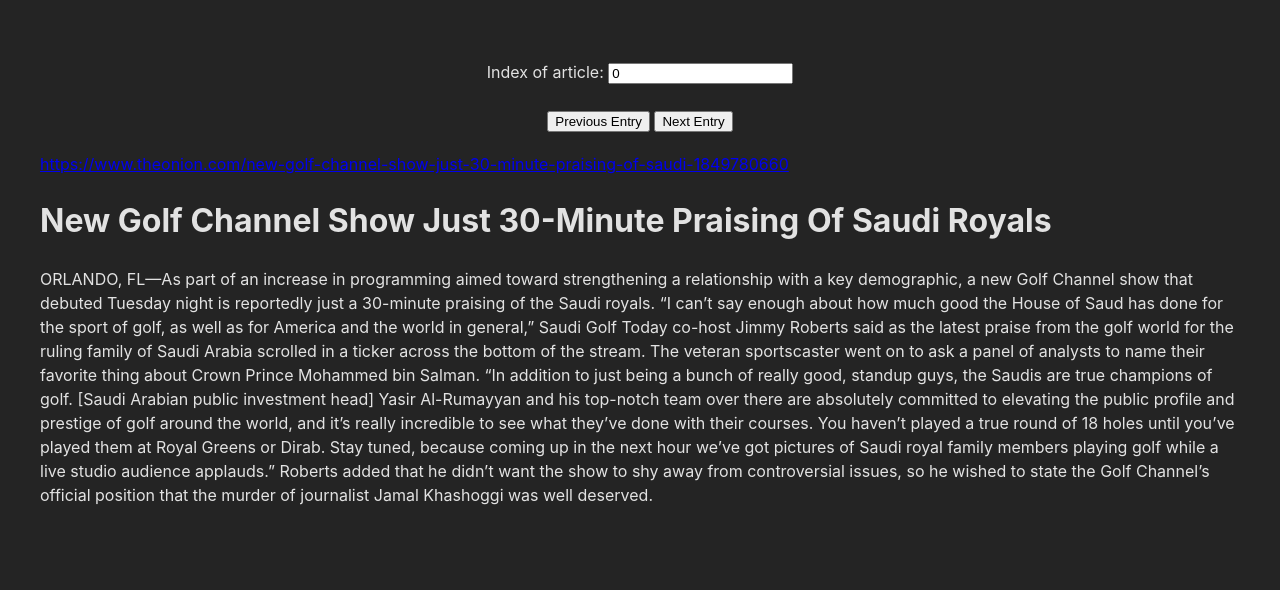
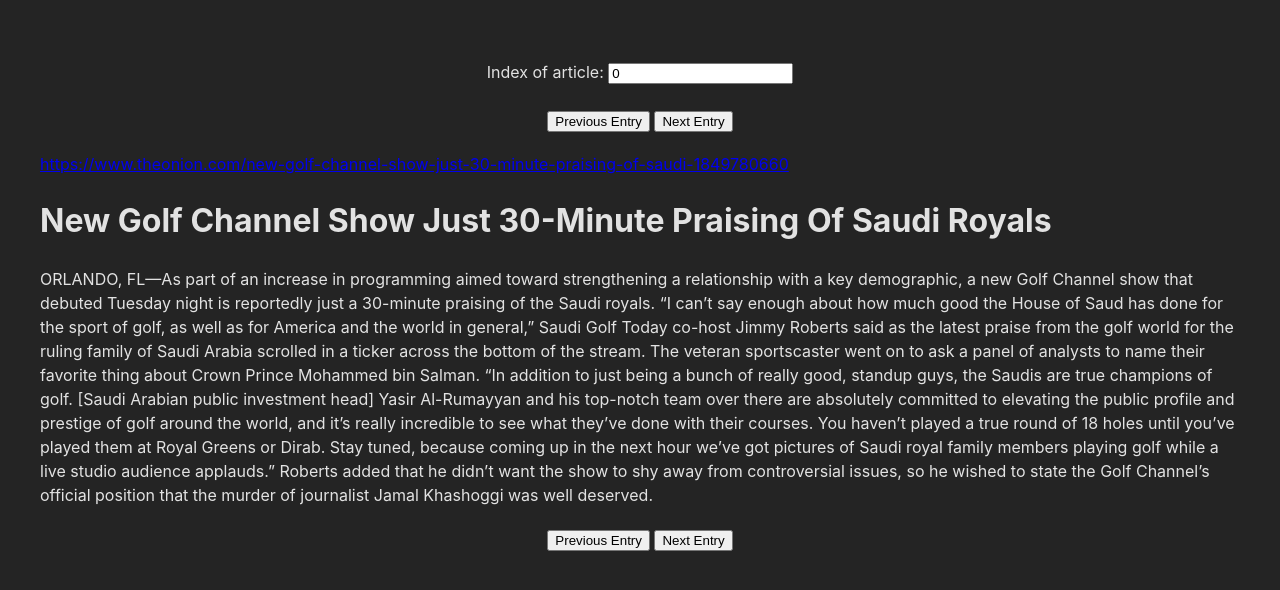
Before and after one commit to Larry-Gan/Info159APReader, a Svelte app: page / in a window 1280 px wide. Shown: the top 590 px of the page. Built offline with nearby package versions, Linux system fonts and the light colour scheme.

Commit message:
added bottom button

```diff
--- a/src/App.svelte
+++ b/src/App.svelte
@@ -45,7 +45,10 @@
   <h1>{fileTitle}</h1>
   <p>{fileText}</p>
 </div>
-
+<div class="index">
+  <button on:click={dec}>Previous Entry</button>
+  <button on:click={inc}>Next Entry</button>
+</div>
 
 
 <style>
```
